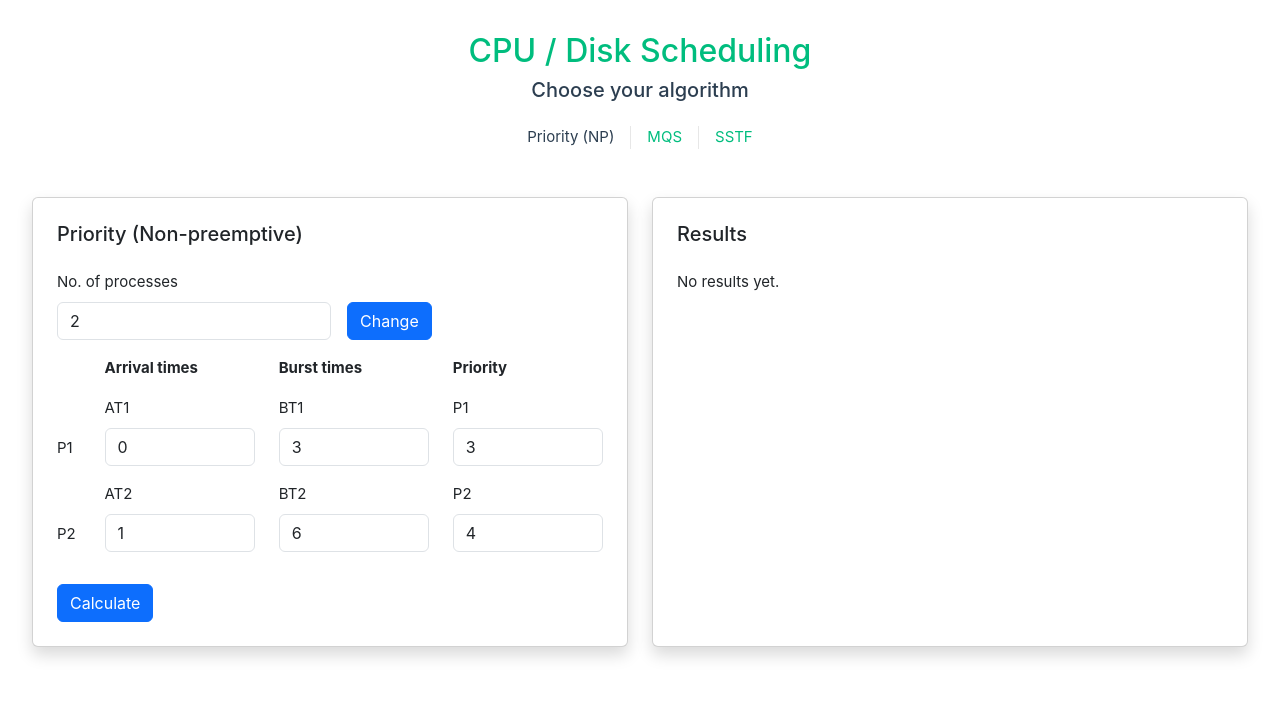
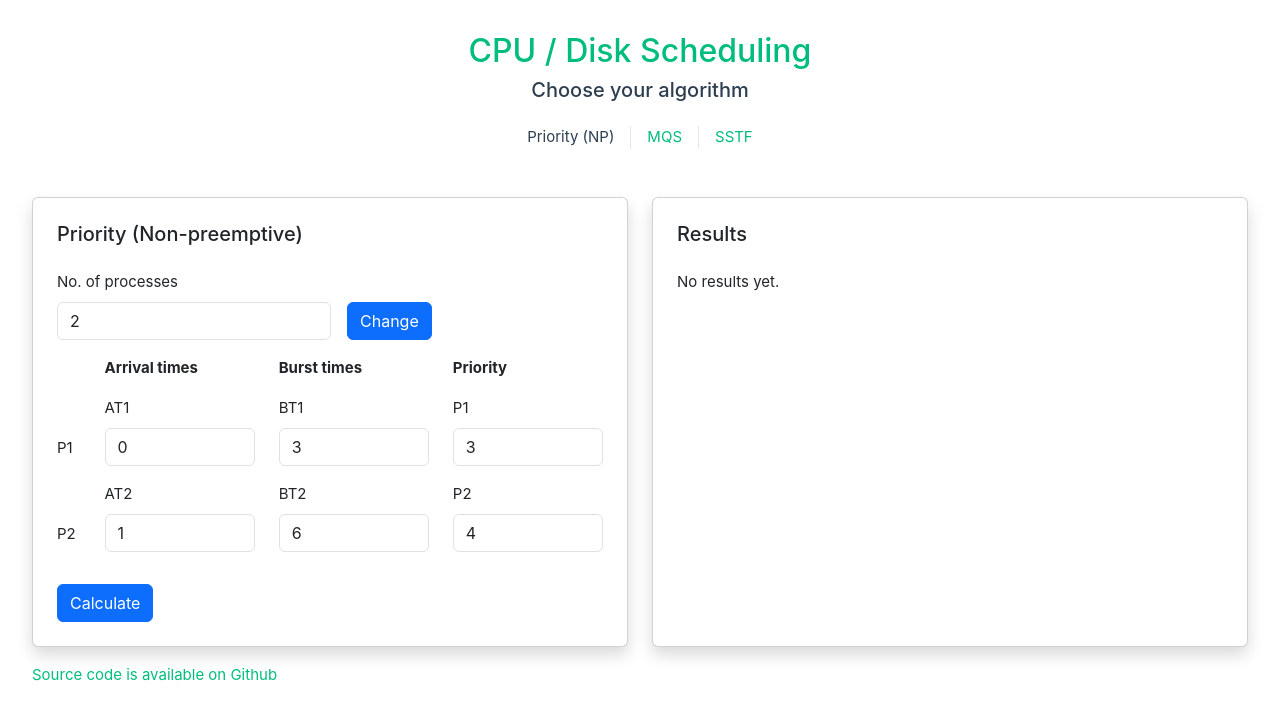
Before and after one commit to glitchcodes/vue-cpu-scheduling, a Vue app: page / in a window 1280 px wide. Shown: the top 720 px of the page. Built offline with nearby package versions, Linux system fonts and the light colour scheme.

Commit message:
Add link to Github

```diff
--- a/src/App.vue
+++ b/src/App.vue
@@ -17,6 +17,10 @@ import { RouterLink, RouterView } from 'vue-router'
   </header>
 
   <RouterView />
+
+  <footer>
+    <a href="https://github.com/glitchcodes/cpu-disk-scheduling" target="_blank">Source code is available on Github</a>
+  </footer>
 </template>
 
 <style scoped>
```
